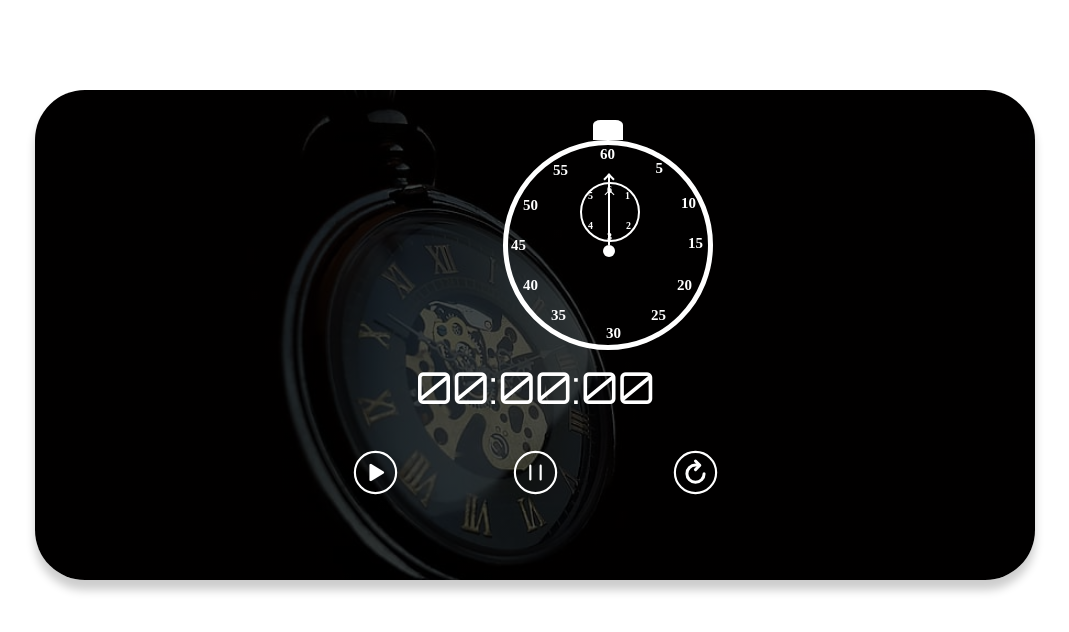
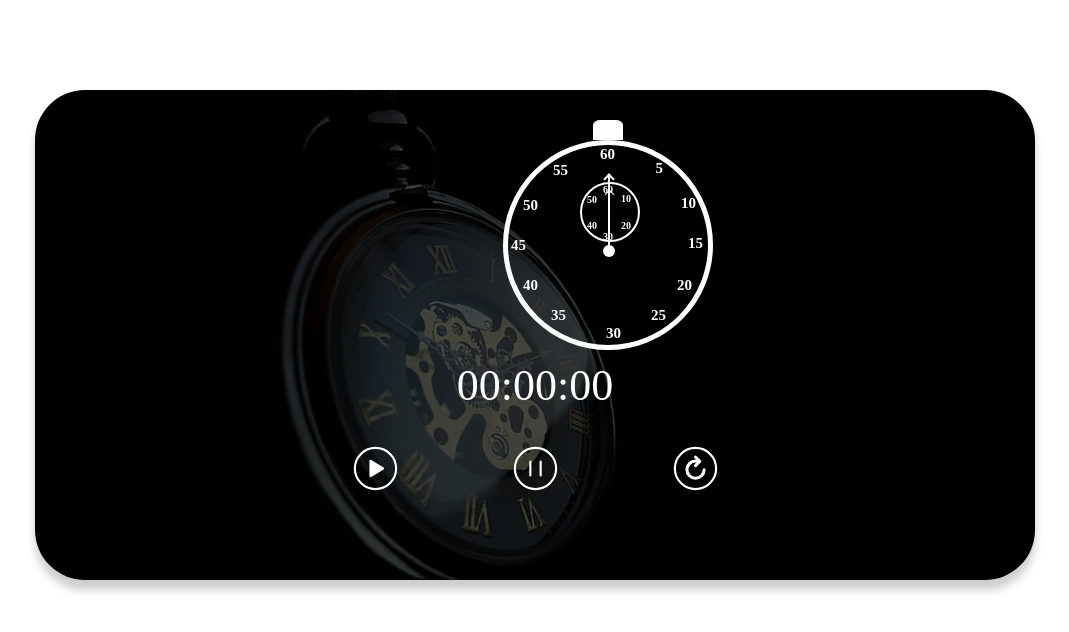
Before and after one commit to bkrayaguru931/StopWatch, a plain HTML site: page index.html in a window 1280 px wide. Shown: the whole page, without its empty margins (105-1174 px from the left). Drawn offline with nearby package versions, Linux system fonts and the light colour scheme.

Commit message:
modified countdial

```diff
--- a/index.html
+++ b/index.html
@@ -33,12 +33,12 @@
             </div>
         </div>
         <div class="countdial">
-            <div class="count count-1">1</div>
-            <div class="count count-2">2</div>
-            <div class="count count-3">3</div>
-            <div class="count count-4">4</div>
-            <div class="count count-5">5</div>
-            <div class="count count-6">6</div>
+            <div class="count count-1">10</div>
+            <div class="count count-2">20</div>
+            <div class="count count-3">30</div>
+            <div class="count count-4">40</div>
+            <div class="count count-5">50</div>
+            <div class="count count-6">60</div>
             <div class="count-hand-wrapper">
                 <div class="count-hand">
                     <div class="hand"></div>
--- a/style.css
+++ b/style.css
@@ -1,5 +1,3 @@
-@import url('https://fonts.googleapis.com/css2?family=Orbitron&display=swap');
-
 body {
     background: white;
     background-repeat: no-repeat;
@@ -24,7 +22,7 @@ body {
 .stopwatch h1 {
     margin-top: 200px;
     font-size: 44px;
-    font-family: 'Orbitron', sans-serif;
+    font-family: 'Times New Roman', Times, serif;
     font-weight: 200;
 }
 
@@ -210,8 +208,8 @@ ion-icon {
 }
 
 .count-1 {
-    top: 6px;
-    right: 8px;
+    top: 9px;
+    right: 7px;
 }
 
 .count-2 {
@@ -221,22 +219,22 @@ ion-icon {
 
 .count-3 {
     top: 47px;
-    right: 26px;
+    right: 25px;
 }
 
 .count-4 {
     top: 36px;
-    right: 45px;
+    right: 41px;
 }
 
 .count-5 {
-    top: 6px;
-    right: 45px;
+    top: 10px;
+    right: 41px;
 }
 
 .count-6 {
     top: 0px;
-    right: 26px;
+    right: 25px;
 }
 
 .count-hand-wrapper {
```
